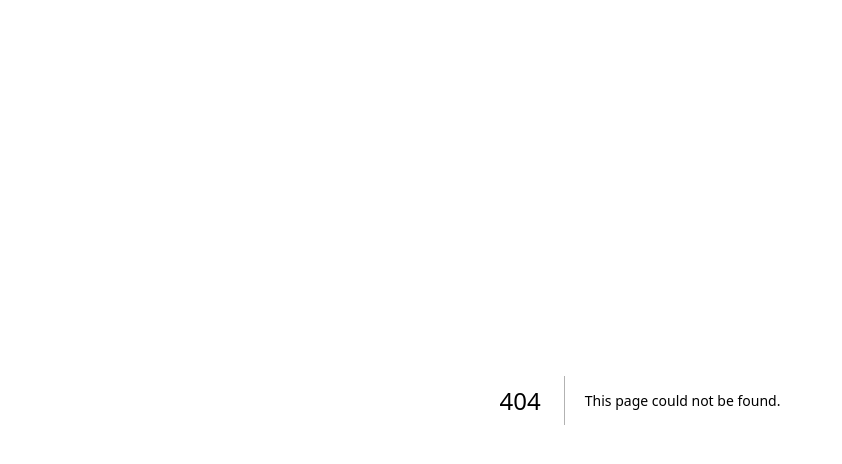
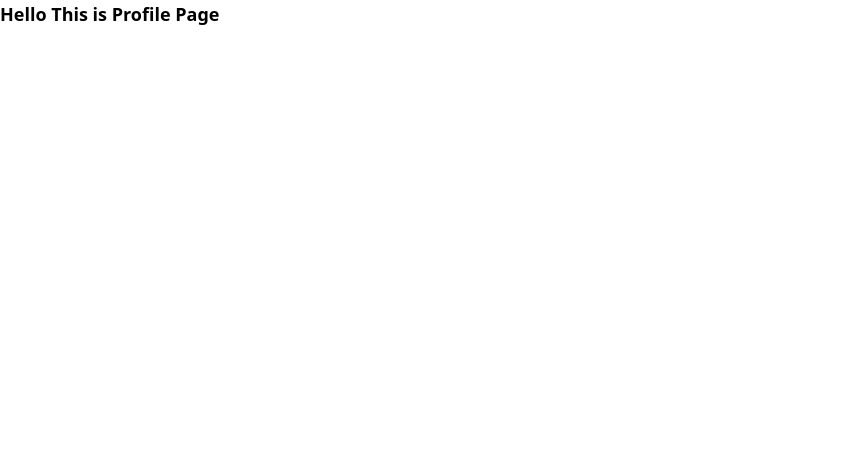
Before and after one commit to omarjafor/Next-js-learn24, a Next.js app: page /profile in a window 1280 px wide. Before the commit this address had no page. Shown: the top 464 px of the page, without its empty margins (0-842 px from the left). Built offline with nearby package versions, Linux system fonts and the light colour scheme.

Commit message:
next dynamic route all ui etc

```diff
--- a/src/app/accounts/page.js
+++ b/src/app/accounts/page.js
@@ -1,6 +1,9 @@
+import { redirect } from "next/navigation";
 
 
 const page = () => {
+    const userProfile = null;
+    if(userProfile === null ) redirect('profile')
     return (
         <div>
             <h2 className="text-lg font-bold">Hello This is Account Page</h2>
--- /dev/null
+++ b/src/app/cart/page.js
@@ -0,0 +1,16 @@
+'use client'
+import { usePathname, useSearchParams } from "next/navigation";
+
+
+const page = () => {
+    const pathName = usePathname();
+    const searchParams = useSearchParams();
+    console.log(pathName, searchParams.get('search'), searchParams.get('random'));
+    return (
+        <div>
+            <h2 className="text-lg font-bold">Hello This is Cart Page</h2>
+        </div>
+    );
+};
+
+export default page;
--- a/src/app/layout.js
+++ b/src/app/layout.js
@@ -1,7 +1,7 @@
-import { Inter } from "next/font/google";
 import "./globals.css";
+import { Suspense } from "react";
+import Loading from "./loading";
 
-const inter = Inter({ subsets: ["latin"] });
 
 export const metadata = {
   title: "My Next App",
@@ -11,7 +11,9 @@ export const metadata = {
 export default function RootLayout({ children }) {
   return (
     <html lang="en">
-      <body className={inter.className}>{children}</body>
+      <body>
+        <Suspense fallback={<Loading />} >{children}</Suspense>
+      </body>
     </html>
   );
 }
--- /dev/null
+++ b/src/app/loading.js
@@ -0,0 +1,11 @@
+
+
+const Loading = () => {
+    return (
+        <div>
+            <h2 className="text-2xl text-center font-bold">Hello This is Loading Page! Please Wait.......</h2>
+        </div>
+    );
+};
+
+export default Loading;
--- /dev/null
+++ b/src/app/not-found.js
@@ -0,0 +1,11 @@
+import Link from 'next/link'
+
+export default function NotFound() {
+    return (
+        <div>
+            <h2>Not Found</h2>
+            <p>Could not find requested resource</p>
+            <Link href="/">Return Home</Link>
+        </div>
+    )
+}
--- a/src/app/products/[...review]/page.js
+++ b/src/app/products/[...review]/page.js
@@ -1,6 +1,7 @@
 
 
-const page = () => {
+const page = ({params}) => {
+    console.log(params);
     return (
         <div>
             <h2 className="text-lg font-bold">Hello This is Review Page</h2>
--- a/src/app/products/[details]/page.js
+++ b/src/app/products/[details]/page.js
@@ -1,6 +1,7 @@
 
 
-const page = () => {
+const page = ({params, searchParams}) => {
+    console.log(params, searchParams.search);
     return (
         <div>
             <h2 className="text-lg font-bold">Hello This is Product Details Page</h2>
--- /dev/null
+++ b/src/app/profile/page.js
@@ -0,0 +1,11 @@
+
+
+const page = () => {
+    return (
+        <div>
+            <h2 className="text-lg font-bold">Hello This is Profile Page</h2>
+        </div>
+    );
+};
+
+export default page;
```
